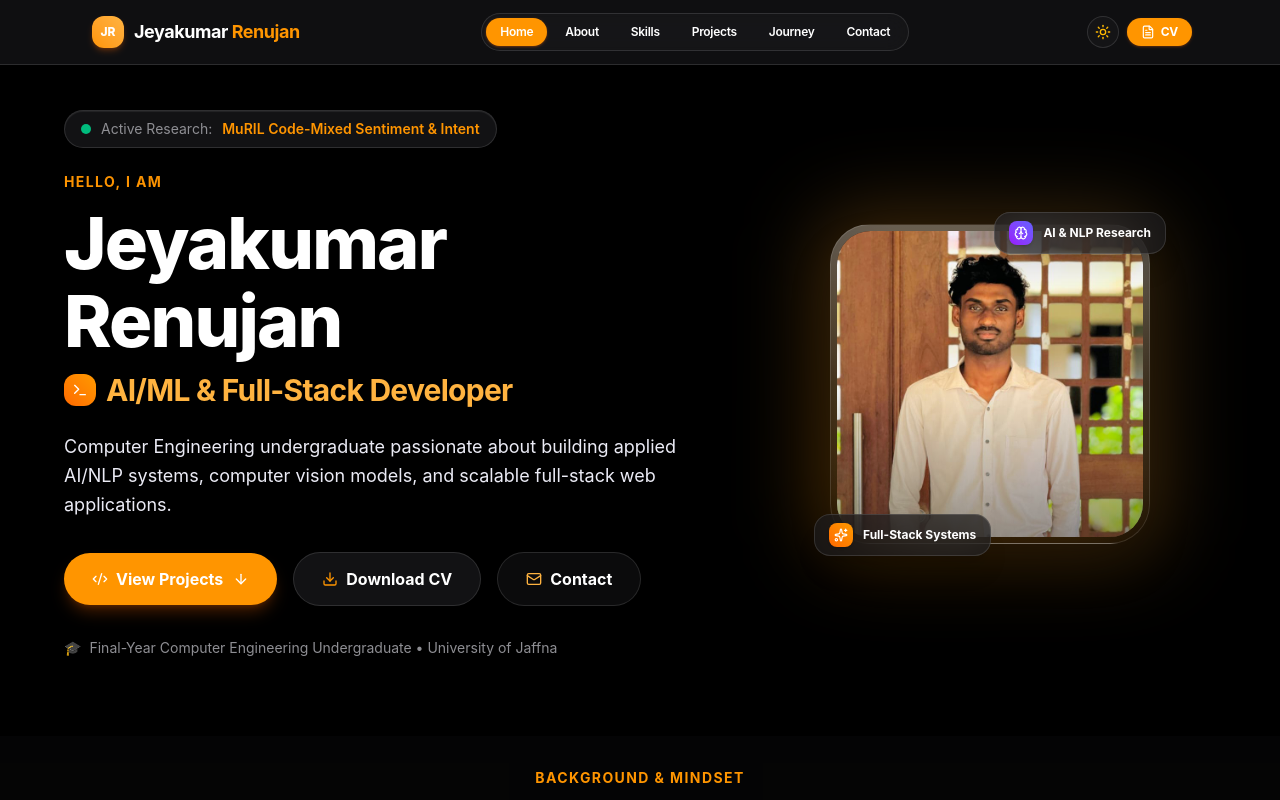
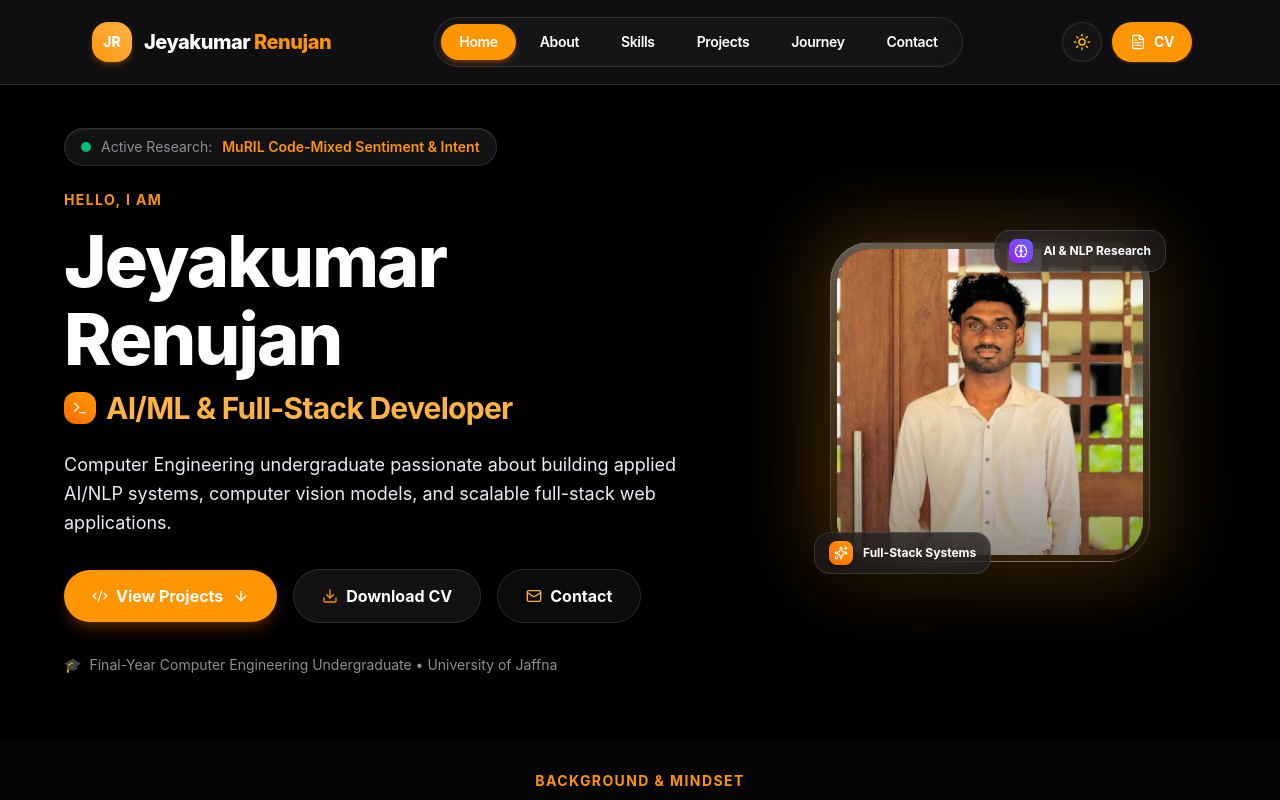
Before and after one commit to JeyakumarRenujan/devportfolio, a React (Vite) app: page / in a window 1280 px wide. Shown: the top 800 px of the page. Built offline with nearby package versions, Linux system fonts and the light colour scheme.

Commit message:
fix(navbar): increase navbar vertical height to 84px with spacious padding and proportionally sized controls

```diff
--- a/src/components/Hero/Hero.jsx
+++ b/src/components/Hero/Hero.jsx
@@ -17,7 +17,7 @@ function Hero() {
   return (
     <section
       id="home"
-      className="relative min-h-[92vh] flex items-center justify-center pt-24 pb-16 px-4 sm:px-6 lg:px-8 overflow-hidden"
+      className="relative min-h-[92vh] flex items-center justify-center pt-28 sm:pt-32 pb-16 px-4 sm:px-6 lg:px-8 overflow-hidden"
     >
       {/* Subtle Apple Ambient Background Gradient Glows */}
       <div
--- a/src/components/Navbar/Navbar.jsx
+++ b/src/components/Navbar/Navbar.jsx
@@ -49,24 +49,24 @@ function Navbar() {
 
   return (
     <header className="fixed top-0 left-0 w-full z-50 transition-colors duration-200 bg-[var(--glass-bg)] backdrop-blur-2xl border-b border-[var(--glass-border)] shadow-sm">
-      <div className="max-w-6xl mx-auto px-4 sm:px-6 h-16 flex items-center justify-between">
+      <div className="max-w-6xl mx-auto px-4 sm:px-6 h-20 sm:h-[84px] flex items-center justify-between">
         {/* Brand / Logo - iOS App Icon style */}
         <a
           href="#home"
-          className="flex items-center gap-2.5 group focus-visible:ring-2 focus-visible:ring-[var(--primary)] rounded-full p-1"
+          className="flex items-center gap-3 group focus-visible:ring-2 focus-visible:ring-[var(--primary)] rounded-full p-1"
           aria-label="Jeyakumar Renujan Home"
         >
-          <div className="w-8 h-8 rounded-xl bg-gradient-to-tr from-[#FF9500] to-[#FFB340] flex items-center justify-center text-white font-extrabold text-xs shadow-md shadow-orange-500/25 group-hover:scale-105 active:scale-95 transition duration-200">
+          <div className="w-10 h-10 rounded-2xl bg-gradient-to-tr from-[#FF9500] to-[#FFB340] flex items-center justify-center text-white font-extrabold text-sm shadow-md shadow-orange-500/25 group-hover:scale-105 active:scale-95 transition duration-200">
             JR
           </div>
-          <span className="font-bold text-base sm:text-lg tracking-tight text-[var(--heading)] group-hover:text-[var(--primary)] transition duration-200">
+          <span className="font-extrabold text-lg sm:text-xl tracking-tight text-[var(--heading)] group-hover:text-[var(--primary)] transition duration-200">
             Jeyakumar <span className="text-[var(--primary)]">Renujan</span>
           </span>
         </a>
 
         {/* Desktop Menu - iOS Segmented Control style */}
         <nav
-          className="hidden md:flex items-center gap-1 bg-[var(--card-solid)]/40 backdrop-blur-md p-1 rounded-full border border-[var(--border)]"
+          className="hidden md:flex items-center gap-1.5 bg-[var(--card-solid)]/40 backdrop-blur-md p-1.5 rounded-full border border-[var(--border)] shadow-inner"
           aria-label="Main Navigation"
         >
           {navLinks.map((link) => {
@@ -75,9 +75,9 @@ function Navbar() {
               <a
                 key={link.id}
                 href={link.href}
-                className={`px-3.5 py-1.5 rounded-full text-xs font-semibold tracking-tight transition-all duration-200 active:scale-95 ${
+                className={`px-4 sm:px-4.5 py-2 rounded-full text-xs sm:text-sm font-semibold tracking-tight transition-all duration-200 active:scale-95 ${
                   isActive
-                    ? "bg-[var(--primary)] text-white shadow-sm shadow-orange-500/30"
+                    ? "bg-[var(--primary)] text-white shadow-md shadow-orange-500/30"
                     : "text-[var(--heading)] hover:text-[var(--primary)] hover:bg-[var(--card)]/50"
                 }`}
               >
@@ -88,36 +88,36 @@ function Navbar() {
         </nav>
 
         {/* Actions: Theme Toggle & CV Button */}
-        <div className="flex items-center gap-2">
+        <div className="flex items-center gap-2.5">
           {/* Theme Toggle Button - iOS round button */}
           <button
             onClick={toggleTheme}
-            className="w-8 h-8 rounded-full flex items-center justify-center bg-[var(--card-solid)]/40 hover:bg-[var(--card)] border border-[var(--border)] text-[var(--heading)] hover:text-[var(--primary)] active:scale-90 transition-all duration-200"
+            className="w-10 h-10 rounded-full flex items-center justify-center bg-[var(--card-solid)]/40 hover:bg-[var(--card)] border border-[var(--border)] text-[var(--heading)] hover:text-[var(--primary)] active:scale-90 transition-all duration-200"
             aria-label={isDark ? "Switch to light mode" : "Switch to dark mode"}
             type="button"
           >
-            {isDark ? <Sun className="w-4 h-4 text-amber-400" /> : <Moon className="w-4 h-4 text-slate-700" />}
+            {isDark ? <Sun className="w-4.5 h-4.5 text-amber-400" /> : <Moon className="w-4.5 h-4.5 text-slate-700" />}
           </button>
 
           {/* CV Button - iOS pill */}
           <a
             href="/Jeyakumar_Renujan_CV.pdf"
             download
-            className="hidden sm:inline-flex items-center gap-1.5 px-3.5 py-1.5 rounded-full text-xs font-bold tracking-tight bg-[var(--primary)] text-white hover:bg-[var(--primary-hover)] shadow-sm shadow-orange-500/25 active:scale-95 transition-all duration-200"
+            className="hidden sm:inline-flex items-center gap-2 px-4.5 py-2.5 rounded-full text-xs sm:text-sm font-bold tracking-tight bg-[var(--primary)] text-white hover:bg-[var(--primary-hover)] shadow-sm shadow-orange-500/25 active:scale-95 transition-all duration-200"
           >
-            <FileText className="w-3.5 h-3.5" />
+            <FileText className="w-4 h-4" />
             CV
           </a>
 
           {/* Mobile Menu Hamburger Toggle */}
           <button
             onClick={() => setMenuOpen(!menuOpen)}
-            className="md:hidden w-8 h-8 rounded-full flex items-center justify-center bg-[var(--card-solid)]/40 border border-[var(--border)] text-[var(--heading)] hover:text-[var(--primary)] active:scale-90 transition duration-200"
+            className="md:hidden w-10 h-10 rounded-full flex items-center justify-center bg-[var(--card-solid)]/40 border border-[var(--border)] text-[var(--heading)] hover:text-[var(--primary)] active:scale-90 transition duration-200"
             aria-expanded={menuOpen}
             aria-label={menuOpen ? "Close menu" : "Open menu"}
             type="button"
           >
-            {menuOpen ? <X className="w-4 h-4 text-[var(--primary)]" /> : <Menu className="w-4 h-4" />}
+            {menuOpen ? <X className="w-5 h-5 text-[var(--primary)]" /> : <Menu className="w-5 h-5" />}
           </button>
         </div>
       </div>
--- a/src/index.css
+++ b/src/index.css
@@ -14,7 +14,7 @@
   }
 
   section {
-    scroll-margin-top: 80px;
+    scroll-margin-top: 96px;
   }
 
   :focus-visible {
```
